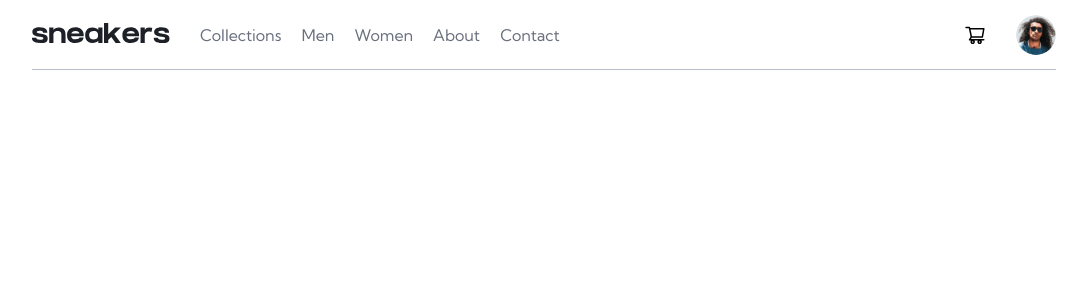
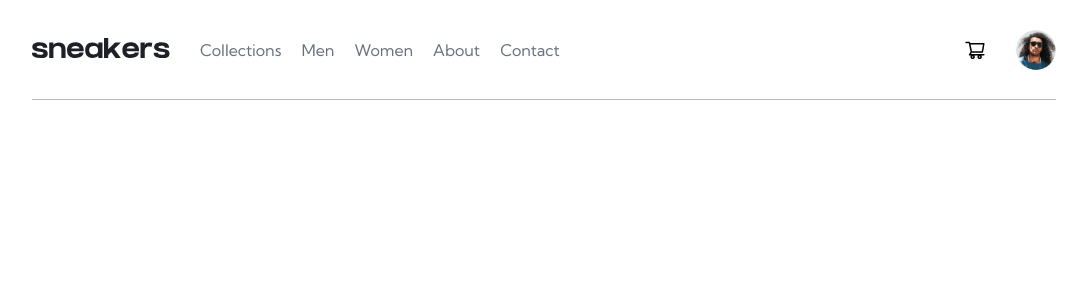
Before and after one commit to dboatengg/ecommerce-product-page, a React (Vite) app: page / in a window 1280 px wide. Shown: the top 300 px of the page, without its empty margins (96-1183 px from the left). Built offline with nearby package versions, Linux system fonts and the light colour scheme.

Commit message:
feat: Add navbar style changes

```diff
--- a/src/components/Navbar/style.css
+++ b/src/components/Navbar/style.css
@@ -1,5 +1,5 @@
 .navbar {
-  height: 70px;
+  height: 100px;
   justify-content: space-between;
   border-bottom: 1px solid var(--grayish-blue);
 }
@@ -60,6 +60,10 @@
   .navbar__menu li a::after {
     display: none;
   }
+  .navbar__menu li a {
+    color: var(--black);
+    font-weight: bold;
+  }
   .navbar__menu {
     flex-direction: column;
     background-color: var(--white);
```
Also changed, not shown: src/components/Product/Product.jsx (added), src/components/Product/style.css (added).
